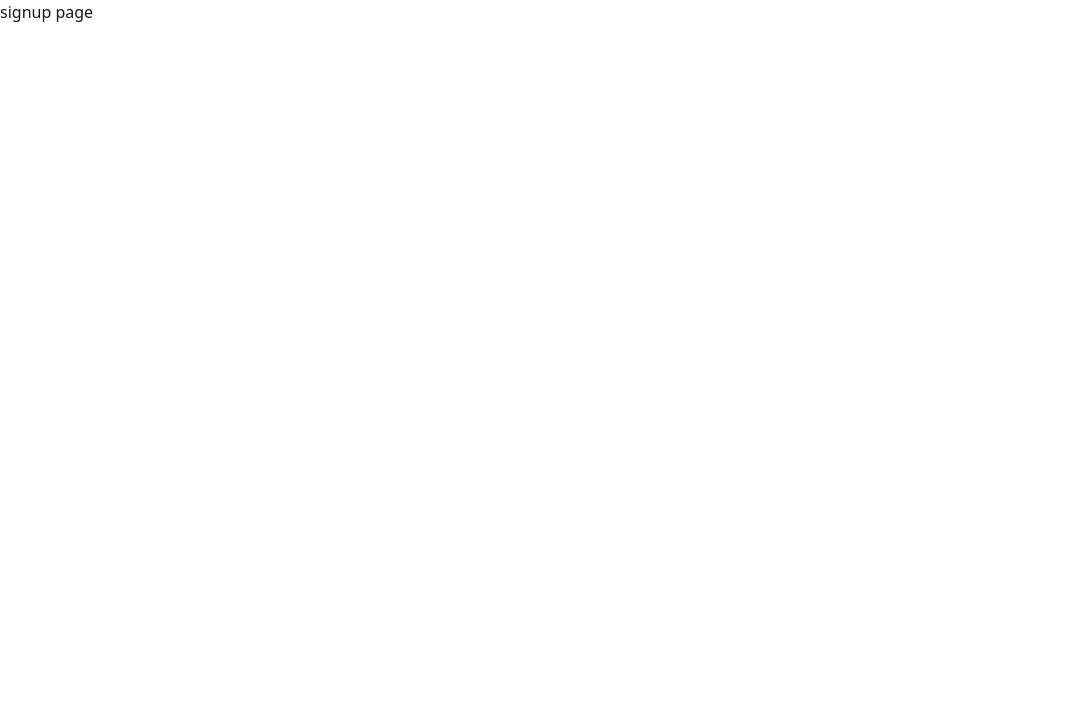
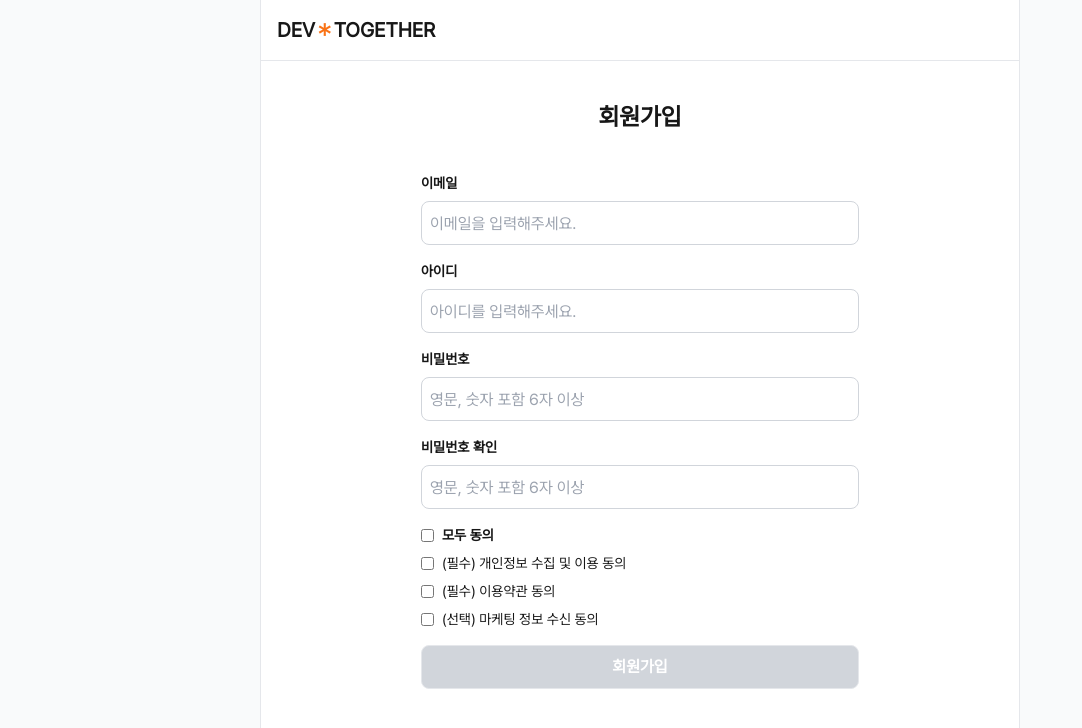
Before and after one commit to sujinlee0202/next-community, a Next.js app: page /auth/signup in a window 1280 px wide. Shown: the top 728 px of the page, without its empty margins (0-1082 px from the left). Built offline with nearby package versions, Linux system fonts and the light colour scheme.

Commit message:
feat: 회원가입 페이지 UI 추가

```diff
--- a/src/app/auth/signup/page.tsx
+++ b/src/app/auth/signup/page.tsx
@@ -1,4 +1,212 @@
+"use client";
+
+import Logo from "@/app/components/Logo";
+import Button from "@/app/components/ui/Button";
+import Checkbox from "@/app/components/ui/Checkbox";
+import Input from "@/app/components/ui/Input";
+import { useEffect } from "react";
+import { useForm } from "react-hook-form";
+import { twMerge } from "tailwind-merge";
+
 const page = () => {
-  return <div>signup page</div>;
+  const {
+    register,
+    handleSubmit,
+    watch,
+    setValue,
+    formState: { isValid },
+  } = useForm();
+  const passwordValue = watch("password");
+
+  const isPrivacyChecked = watch("privacy");
+  const isTermsChecked = watch("terms");
+  const isMarketingChecked = watch("marketing");
+
+  useEffect(() => {
+    if (isPrivacyChecked && isTermsChecked && isMarketingChecked) {
+      setValue("allChecked", true);
+    } else {
+      setValue("allChecked", false);
+    }
+  }, [isPrivacyChecked, isTermsChecked, isMarketingChecked]);
+
+  const onChangeAllCheckbox = () => {
+    const allCheckedValue = watch("allChecked");
+
+    if (allCheckedValue) {
+      setValue("privacy", true);
+      setValue("terms", true);
+      setValue("marketing", true);
+    } else {
+      setValue("privacy", false);
+      setValue("terms", false);
+      setValue("marketing", false);
+    }
+  };
+
+  const onSubmit = (data: any) => {
+    const signupData = {
+      email: data.email,
+      id: data.id,
+      password: data.password,
+      policy: {
+        privacy: data.privacy,
+        terms: data.terms,
+        marketing: data.marketing,
+      },
+    };
+
+    console.log(signupData);
+  };
+
+  return (
+    <section className="bg-gray-50 font-pretendard">
+      <div className="m-auto h-full min-h-[100vh] w-full max-w-[760px] bg-white sm:border-l sm:border-r">
+        {/** Signup page header */}
+        <div className="w-full border-b p-4">
+          <Logo />
+        </div>
+
+        {/** 회원가입 Container */}
+        <div className="flex w-full flex-col items-center px-40">
+          <h1 className="py-10 text-2xl font-bold">회원가입</h1>
+
+          {/** 회원가입 폼 */}
+          <form
+            className="flex w-full flex-col gap-4"
+            onSubmit={handleSubmit(onSubmit)}
+          >
+            {/** input 입력 부분 */}
+            <div className="flex flex-col gap-2">
+              <label className="text-sm font-bold">이메일</label>
+              <Input
+                type="email"
+                className="h-11"
+                placeholder="이메일을 입력해주세요."
+                {...register("email", {
+                  required: {
+                    value: true,
+                    message: "",
+                  },
+                  maxLength: {
+                    value: 30,
+                    message: "",
+                  },
+                  pattern: {
+                    value: /^[A-Za-z0-9._%+-]+@[A-Za-z0-9.-]+\.[A-Za-z]{2,}$/,
+                    message: "",
+                  },
+                })}
+              />
+            </div>
+
+            <div className="flex flex-col gap-2">
+              <label className="text-sm font-bold">아이디</label>
+              <Input
+                type="text"
+                className="h-11"
+                placeholder="아이디를 입력해주세요."
+                {...register("id", {
+                  required: {
+                    value: true,
+                    message: "",
+                  },
+                  maxLength: {
+                    value: 30,
+                    message: "",
+                  },
+                })}
+              />
+            </div>
+
+            <div className="flex flex-col gap-2">
+              <label className="text-sm font-bold">비밀번호</label>
+              <Input
+                type="password"
+                className="h-11"
+                placeholder="영문, 숫자 포함 6자 이상"
+                {...register("password", {
+                  required: "",
+                  minLength: {
+                    value: 6,
+                    message: "",
+                  },
+                  pattern: {
+                    value: /^(?=.*[A-Za-z])(?=.*\d)[A-Za-z\d]+$/,
+                    message: "",
+                  },
+                })}
+              />
+            </div>
+
+            <div className="flex flex-col gap-2">
+              <label className="text-sm font-bold">비밀번호 확인</label>
+              <Input
+                type="password"
+                className="h-11"
+                placeholder="영문, 숫자 포함 6자 이상"
+                {...register("password_confirm", {
+                  required: "",
+                  minLength: {
+                    value: 6,
+                    message: "",
+                  },
+                  pattern: {
+                    value: /^(?=.*[A-Za-z])(?=.*\d)[A-Za-z\d]+$/,
+                    message: "",
+                  },
+                  validate: (value) => value === passwordValue || "",
+                })}
+              />
+            </div>
+
+            {/** 약관 체크박스 영역 */}
+            <div className="flex flex-col gap-2 text-sm">
+              <Checkbox
+                type="checkbox"
+                {...register("allChecked", {
+                  onChange: onChangeAllCheckbox,
+                })}
+              >
+                <span className="font-bold">모두 동의</span>
+              </Checkbox>
+
+              <Checkbox
+                type="checkbox"
+                {...register("privacy", {
+                  required: true,
+                })}
+              >
+                (필수) 개인정보 수집 및 이용 동의
+              </Checkbox>
+
+              <Checkbox
+                type="checkbox"
+                {...register("terms", {
+                  required: true,
+                })}
+              >
+                (필수) 이용약관 동의
+              </Checkbox>
+
+              <Checkbox type="checkbox" {...register("marketing")}>
+                (선택) 마케팅 정보 수신 동의
+              </Checkbox>
+            </div>
+
+            {/** 회원가입 버튼 */}
+            <Button
+              className={twMerge(
+                `h-11 border bg-gray-300 font-bold text-white`,
+                isValid && "bg-slate-500",
+              )}
+            >
+              회원가입
+            </Button>
+          </form>
+        </div>
+      </div>
+    </section>
+  );
 };
 export default page;
--- /dev/null
+++ b/src/app/components/ui/Checkbox.tsx
@@ -0,0 +1,17 @@
+import { ComponentPropsWithoutRef, useId } from "react";
+
+interface CheckboxType extends Omit<ComponentPropsWithoutRef<"input">, "id"> {
+  type: "checkbox";
+}
+
+const Checkbox = ({ children, ...rest }: CheckboxType) => {
+  const uid = useId();
+
+  return (
+    <div className="flex items-center gap-2">
+      <input id={uid} {...rest} />
+      <label htmlFor={uid}>{children}</label>
+    </div>
+  );
+};
+export default Checkbox;
```
